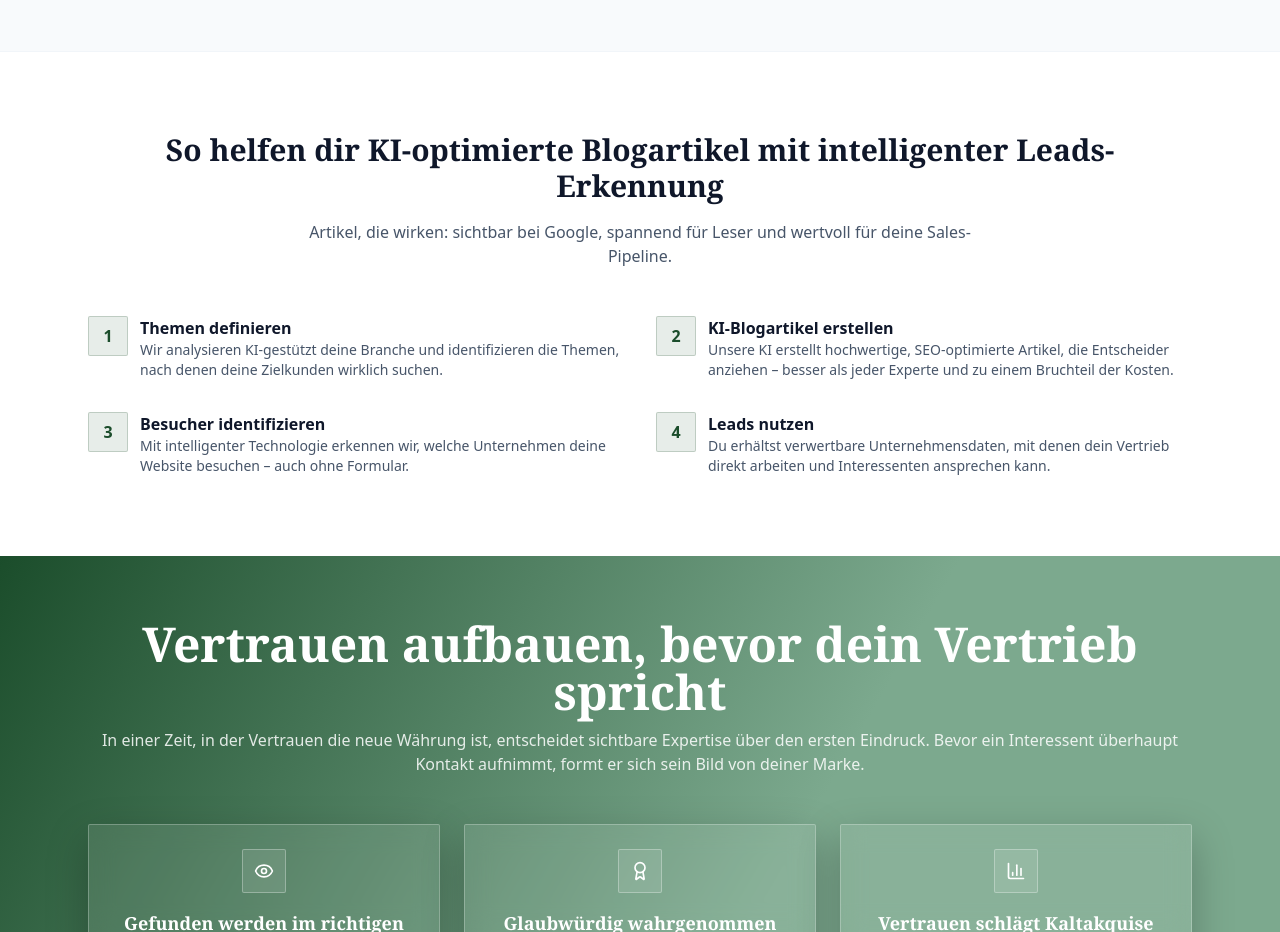
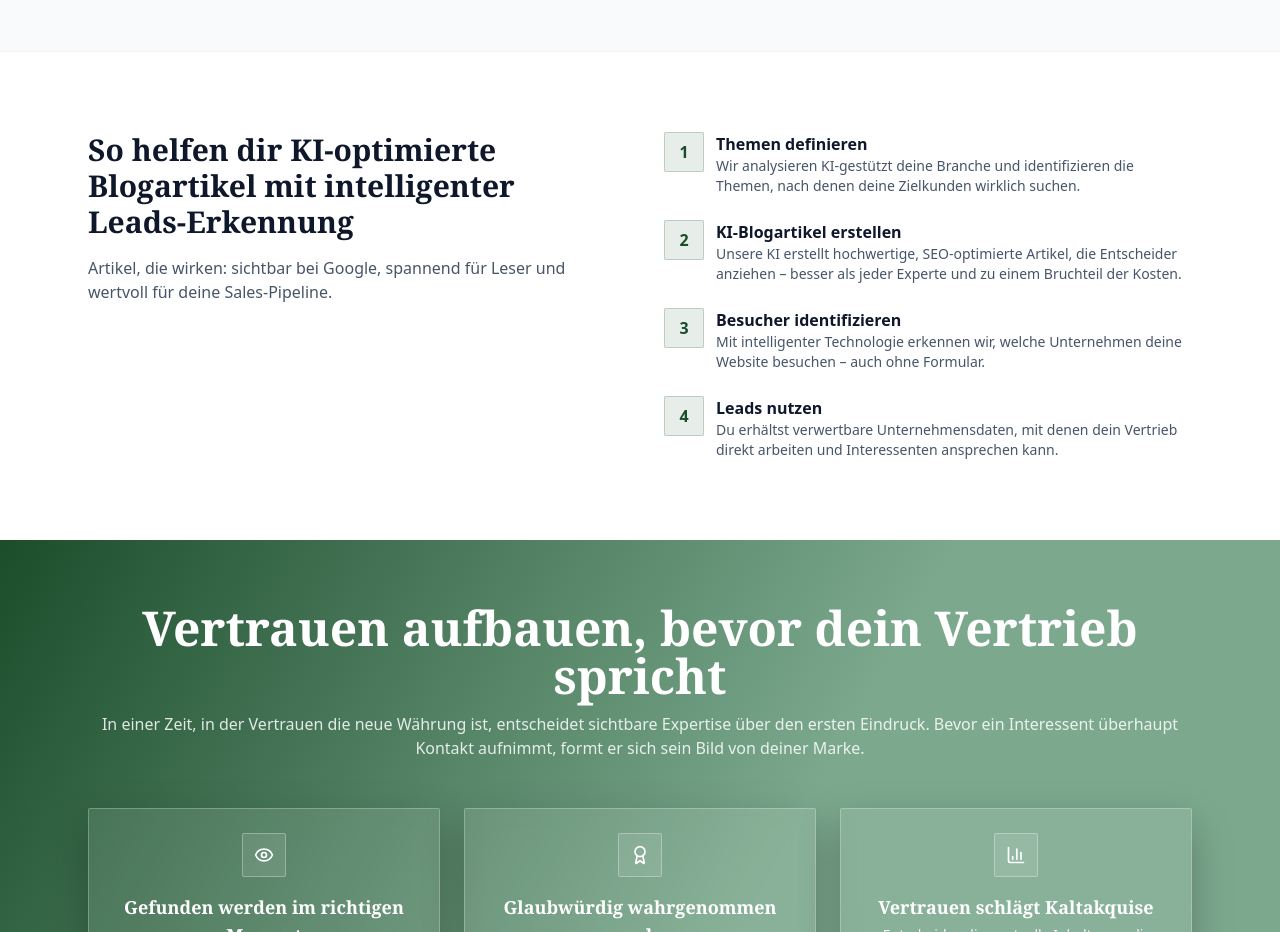
Before and after one commit to lennartnm/findbar_website, a Next.js app: page / in a window 1280 px wide. Shown: the part 1740-2672 px from the top of the page. Built offline with nearby package versions, Linux system fonts and the light colour scheme.

Commit message:
Update page.tsx

```diff
--- a/src/app/page.tsx
+++ b/src/app/page.tsx
@@ -664,17 +664,23 @@ function HowItHelpsSection() {
   return (
     <section id="how-it-helps" className="py-20 border-t border-slate-100">
       <div className={containerClass}>
-        <h2 className={`text-3xl font-semibold ${serifClass} text-center`}>
+        <div className="grid md:grid-cols-2 gap-12 items-start">
+
+          {/* Linke Hälfte: Headline + Beschreibung */}
+          <div>
+            <h2 className={`text-3xl font-semibold ${serifClass}`}>
               So helfen dir KI-optimierte Blogartikel mit intelligenter Leads-Erkennung
             </h2>
-        <p className="mt-4 text-slate-600 text-center max-w-2xl mx-auto">
+            <p className="mt-4 text-slate-600">
               Artikel, die wirken: sichtbar bei Google, spannend für Leser und wertvoll für deine Sales-Pipeline.
             </p>
+          </div>
 
-        {/* Liste in 2 Spalten */}
-        <div className="mt-12 grid md:grid-cols-2 gap-8">
+          {/* Rechte Hälfte: Stichpunkte */}
+          <div>
+            <ul className="space-y-6">
               {vorteile.map((v, i) => (
-            <div key={i} className="flex items-start gap-3">
+                <li key={i} className="flex items-start gap-3">
                   {/* Zahl im Kreis */}
                   <div className="shrink-0 inline-flex size-10 items-center justify-center rounded-sm
                                   bg-[#1b4d2b1A] border border-[#1b4d2b33] text-[#1b4d2b] font-semibold leading-none">
@@ -684,13 +690,17 @@ function HowItHelpsSection() {
                     <h4 className="font-semibold">{v.title}</h4>
                     <p className="text-sm text-slate-600">{v.desc}</p>
                   </div>
+                </li>
+              ))}
+            </ul>
           </div>
-          ))}
+
         </div>
       </div>
     </section>
   );
 }
+
 
 
 
```
Lines whose indentation alone changed are shown as unchanged.
